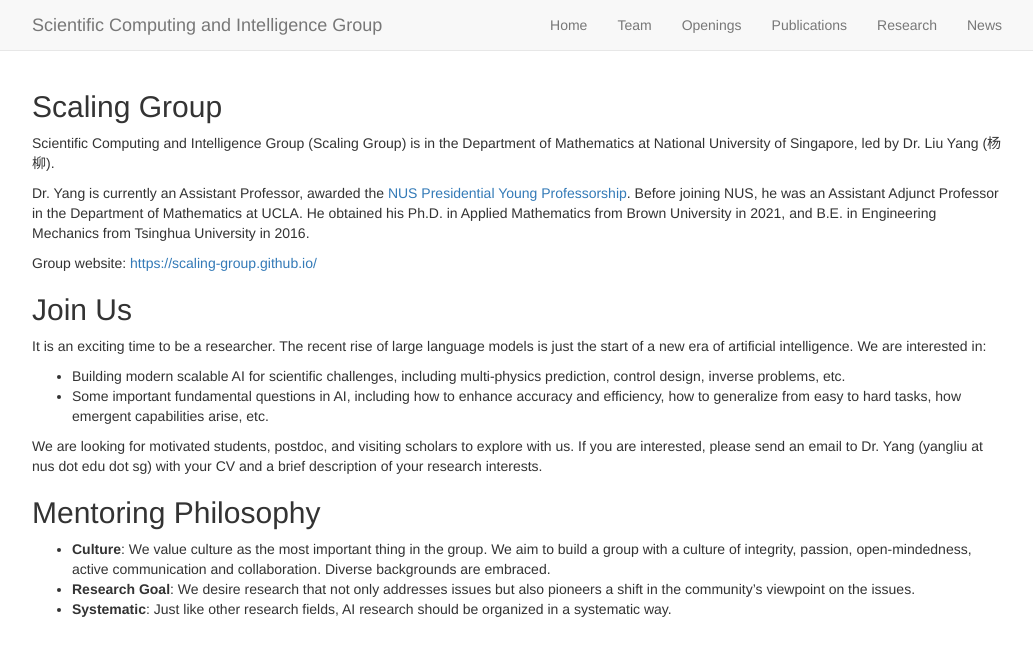
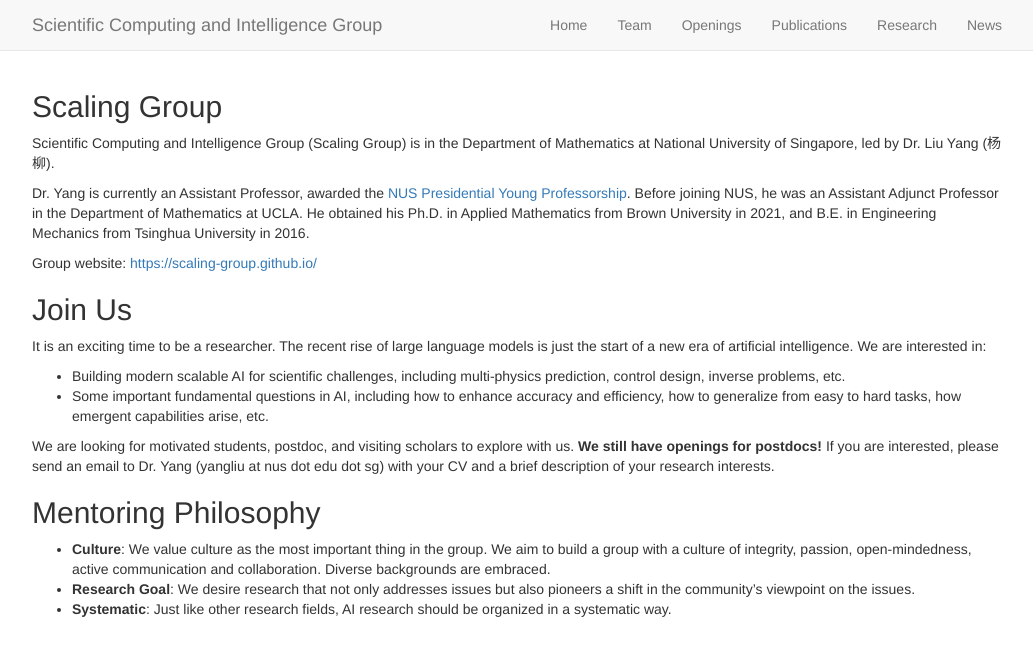
Before and after one commit to scaling-group/scaling-group.github.io, a Jekyll site: the page built from _pages/openings.md, in a window 1280 px wide. Shown: the top 656 px of the page, without its empty margins (123-1156 px from the left). Built offline with Jekyll 4.4.1, drawn with Linux system fonts in a browser that asks for light colours.

Commit message:
update opening

```diff
--- a/_pages/openings.md
+++ b/_pages/openings.md
@@ -21,7 +21,8 @@
 - Some important fundamental questions in AI, including how to enhance accuracy and efficiency, how to generalize from easy to hard tasks, how emergent capabilities arise, etc.
 
 
-We are looking for motivated students, postdoc, and visiting scholars to explore with us. If you are interested, please send an email to Dr. Yang (yangliu at nus dot edu dot sg) with your CV and a brief description of your research interests.
+We are looking for motivated students, postdoc, and visiting scholars to explore with us. **We still have openings for postdocs!**
+If you are interested, please send an email to Dr. Yang (yangliu at nus dot edu dot sg) with your CV and a brief description of your research interests.
 
 
 ##  Mentoring Philosophy
```
